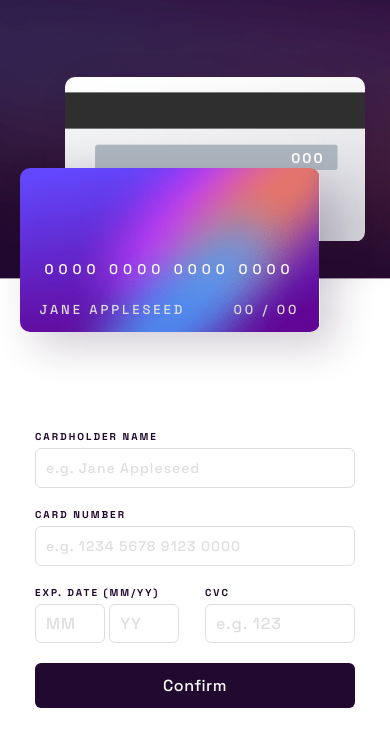
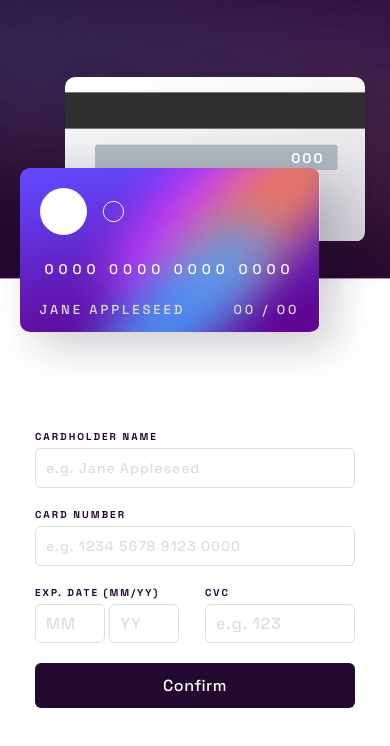
Before and after one commit to Seifaldinjokerian/interactive-card-details-form-main, a plain HTML site: page index.html in a window 390 px wide. Drawn offline with Linux system fonts and the light colour scheme; the site is published under a folder, as on GitHub Pages, so addresses that start at the root find nothing.

Commit message:
change css file

```diff
--- a/assets/css/style.css
+++ b/assets/css/style.css
@@ -58,7 +58,6 @@ body {
         margin-bottom: 60px;
         margin-right: 20px;
         position: relative;
-        background: url(/images/card-logo.svg);
       }
 
       .creditCardNum {
@@ -405,7 +404,6 @@ img[alt="mobile"] {
           margin-bottom: 25px;
           margin-right: 20px;
           position: relative;
-          background: url(/images/card-logo.svg);
         }
 
         .creditCardNum {
--- a/index.html
+++ b/index.html
@@ -33,7 +33,7 @@
     </div>
     <div class="cards">
       <div class="frontCard">
-        <div class="profileImg"></div>
+        <div class="profileImg"><img src="./images/card-logo.svg" alt="card"></div>
         <div class="creditCardNum">
           <span>0000</span>
           <span>0000</span>
```
